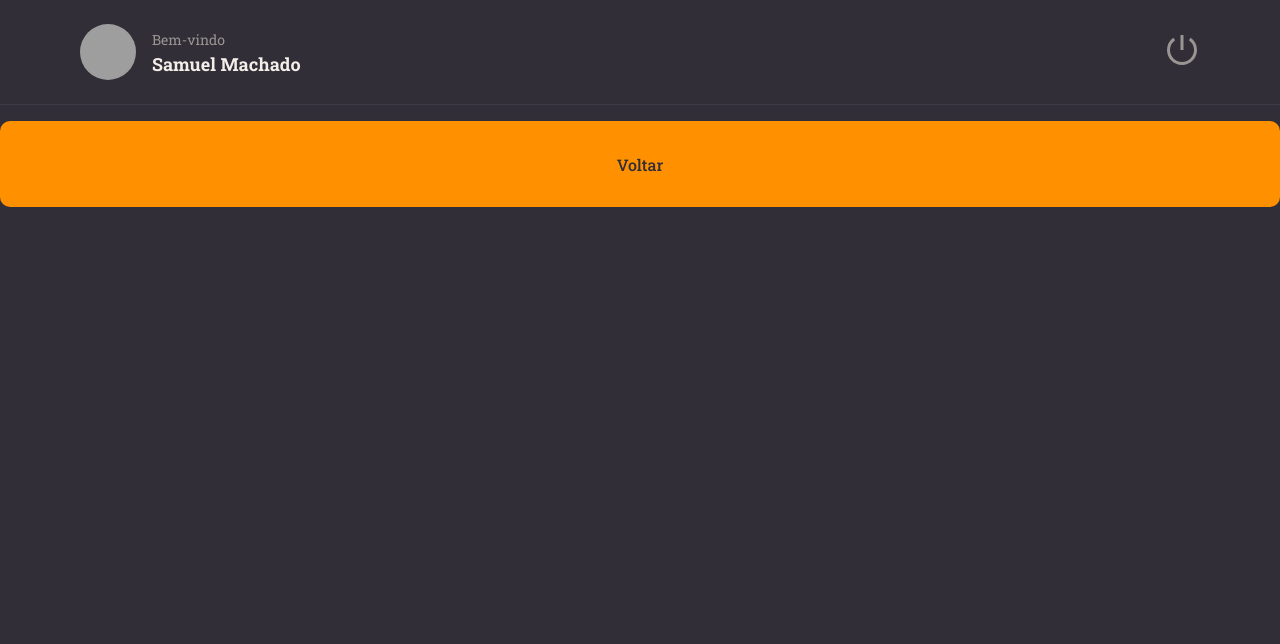
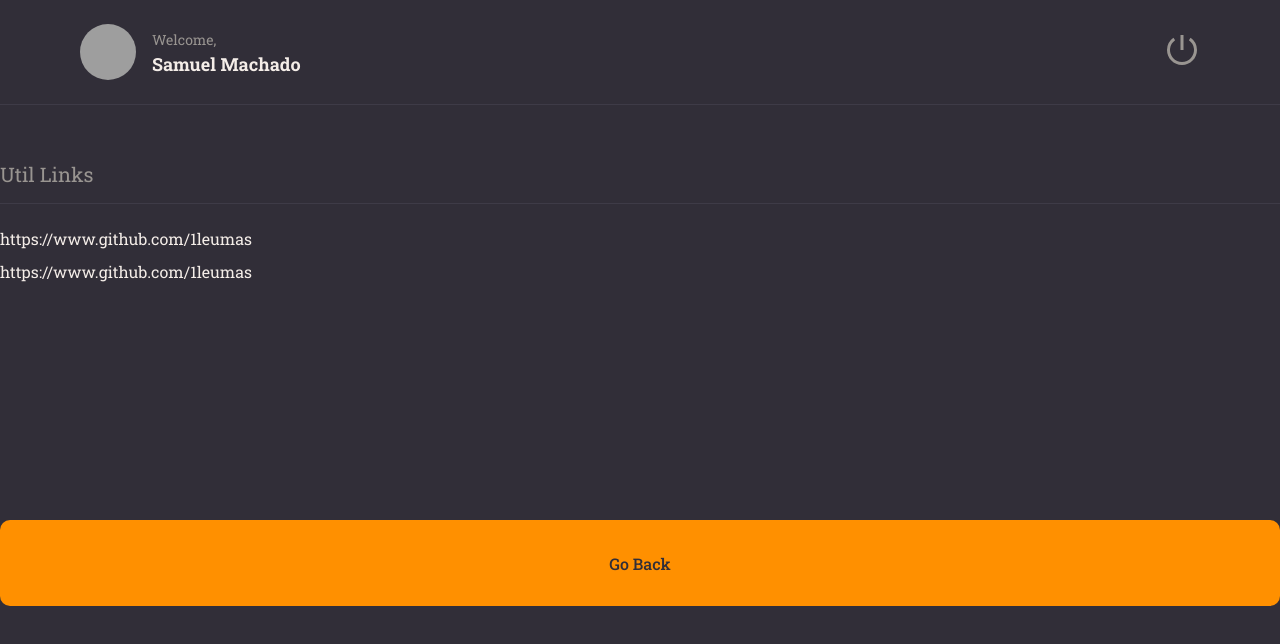
Before and after one commit to 1leumas/Node-React-RS, a React (Vite) app in the folder leumasnotes/: page / in a window 1280 px wide. Shown: the top 644 px of the page. Built offline with nearby package versions, Linux system fonts and the light colour scheme; grey boxes are pictures that could not be loaded.

Commit message:
children

```diff
--- a/leumasnotes/src/components/Header/index.jsx
+++ b/leumasnotes/src/components/Header/index.jsx
@@ -8,11 +8,11 @@
             <Profile>
                 <img
                     src="https://github.com/1leumas.png"
-                    alt="foto do usuario"
+                    alt="user photo"
                 />
 
                 <div>
-                    <span>Bem-vindo</span>
+                    <span>Welcome,</span>
                     <strong>Samuel Machado</strong>
                 </div>
 
--- /dev/null
+++ b/leumasnotes/src/components/Section/index.jsx
@@ -0,0 +1,10 @@
+import { Container } from "./styles";
+
+export function Section({ title, children }) {
+    return (
+        <Container>
+            <h2>{title}</h2>
+            {children}
+        </Container>
+    );
+}
--- /dev/null
+++ b/leumasnotes/src/components/Section/styles.js
@@ -0,0 +1,19 @@
+import styled from "styled-components";
+
+export const Container = styled.section`
+    margin: 56px 0 28px;
+
+    > h2 {
+        border-bottom-width: 1px;
+        border-bottom-style: solid;
+        border-bottom-color: ${({theme}) => theme.COLORS.BACKGROUND_700};
+
+        padding-bottom: 16px;
+        margin-bottom: 24px;
+
+        color: ${({theme}) => theme.COLORS.GRAY_100};
+        font-size: 20px;
+        font-weight: 400;
+    }
+
+`;
--- a/leumasnotes/src/pages/Details/index.jsx
+++ b/leumasnotes/src/pages/Details/index.jsx
@@ -1,7 +1,8 @@
-import { Container } from './styles';
+import { Container, Links } from './styles';
 
 import { Button } from "../../components/Button"
 import { Header } from "../../components/Header"
+import { Section } from "../../components/Section"
 
 
 export function Details() {
@@ -9,7 +10,17 @@
     return (
         <Container>
             <Header/>
-        <Button title="Voltar" />
+
+            <Section title="Util Links">
+                <Links>
+                    <li><a href="@">https://www.github.com/1leumas</a></li>
+                    <li><a href="@">https://www.github.com/1leumas</a></li>
+                </Links>
+
+            </Section>
+
+
+            <Button title="Go Back" />
         </Container>
     )
 }
--- a/leumasnotes/src/pages/Details/styles.js
+++ b/leumasnotes/src/pages/Details/styles.js
@@ -10,3 +10,17 @@
     "header"
     "content";
 `;
+
+export const Links = styled.ul`
+list-style: none;
+
+> li {
+    margin-top: 12px;
+
+    a {
+        color: ${({ theme }) => theme.COLORS.WHITE};
+    }
+}
+
+
+`;
```
